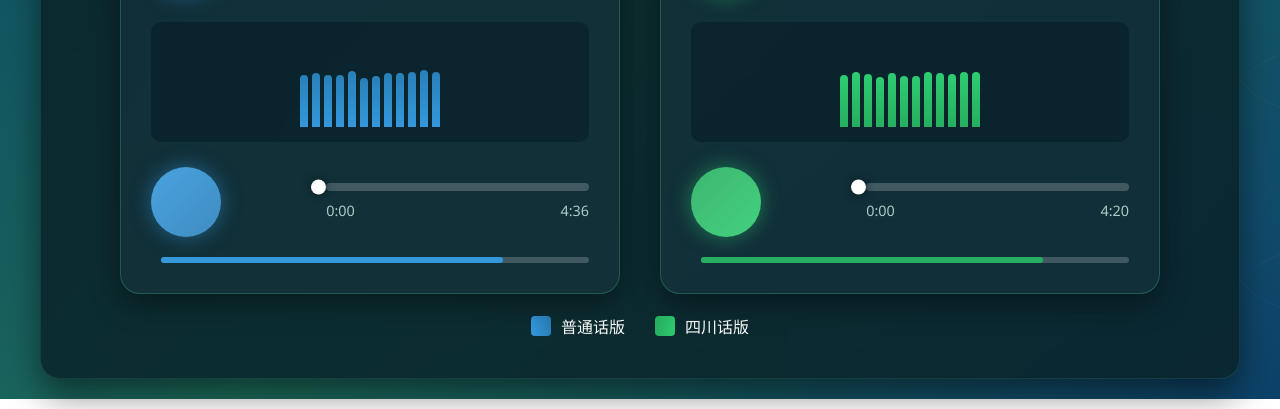
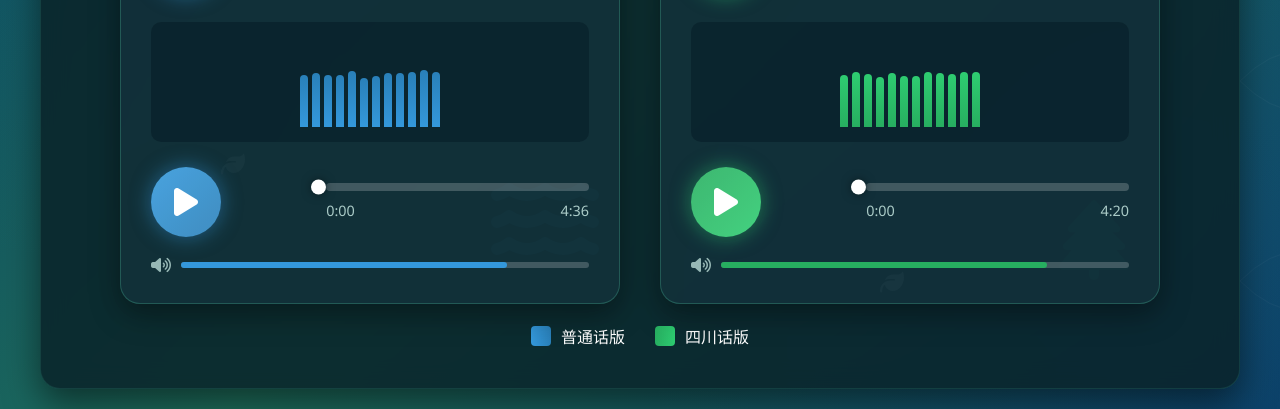
Before and after one commit to xue-xsz/fuzhu.github.io, a plain HTML site: page index.html in a window 1280 px wide. Shown: the part 419-828 px from the top of the page. Drawn offline with Linux system fonts and the light colour scheme.

Commit message:
Update index.html

```diff
--- a/index.html
+++ b/index.html
@@ -4,7 +4,7 @@
     <meta charset="UTF-8">
     <meta name="viewport" content="width=device-width, initial-scale=1.0">
     <title>夫诸·安栖 - 双语音频播放器</title>
-<!--     <link rel="stylesheet" href="https://cdnjs.cloudflare.com/ajax/libs/font-awesome/6.4.0/css/all.min.css"> -->
+    <link rel="stylesheet" href="https://cdnjs.cloudflare.com/ajax/libs/font-awesome/6.4.0/css/all.min.css">
     <style>
         * {
             margin: 0;
```
